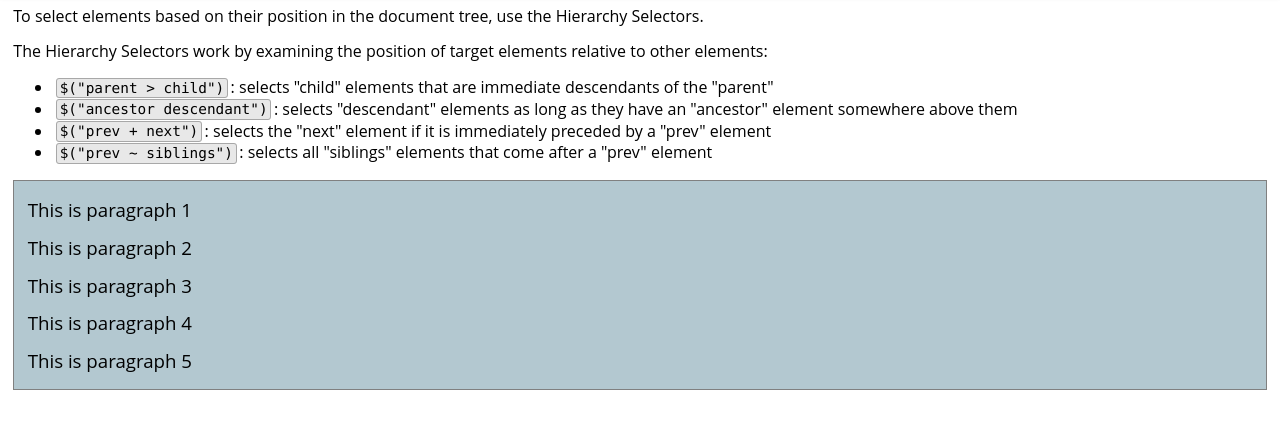
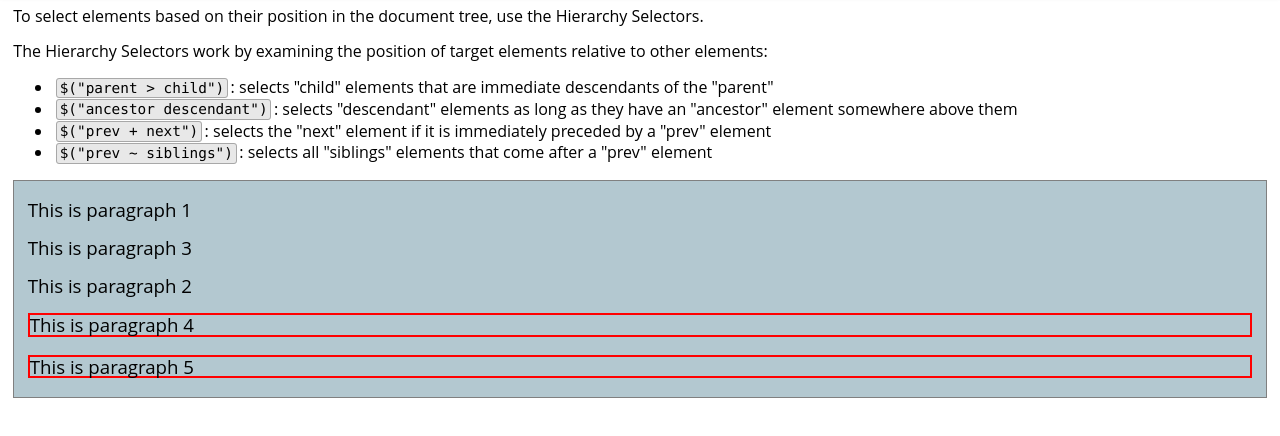
Before and after one commit to Prithvi45/Jquery-Tutorials, a plain HTML site: page Exercise Files/Ch_2/HierCombo_start.html in a window 1280 px wide. Shown: the part 82-518 px from the top of the page. Drawn offline with Linux system fonts and the light colour scheme.

Commit message:
Ch02 Advance selectors and filters

```diff
--- a/Exercise Files/Ch_2/HierCombo_start.html
+++ b/Exercise Files/Ch_2/HierCombo_start.html
@@ -2,11 +2,24 @@
 <html>
 
 <head>
-    <title>Document</title>
+
+<!--advance  and   heirarchy selector-->
+    <title>Document | advance  and   heirarchy selector</title>
     <link rel="stylesheet" href="../style.css" />
     <script type="text/javascript" src="../jquery-3.0.0.js"></script>
     <script type="text/javascript">
         $("document").ready(function() {
+//            all p which are immidiate child of div (next to div)
+//            $("div > p").css("border","2px solid red");
+
+//            all p in div
+//            $("div p").css("border","2px solid red");
+
+// div very next to <ul></ul>, if there is something between ul and div, this won't works  ex, <ul>/<ul> <p>i am in between </p><div></div>
+//              $("ul + div").css("border","2px solid red");
+
+//            all p next to id para1
+            $("#para1 ~ p ").css("border","2px solid red");
         });
     </script>
 </head>
@@ -26,8 +39,11 @@
         </ul>
         <div id="example">
             <p class="a">This is paragraph 1</p>
+            <section>
+<!--                below p is not the immidiate child of div-->
+            <p class="b">This is paragraph 3</p>
+            </section>
             <p id="para1">This is paragraph 2</p>
-            <p class="b">This is paragraph 3</p>
             <p id="para4" lang="en-us">This is paragraph 4</p>
             <p id="para5" lang="en-gb">This is paragraph 5</p>
         </div>
```
Also changed, not shown: Exercise Files/Ch_2/AttrFilters_start.html (+18 -0 lines), Exercise Files/Ch_2/ChildVisCont_start.html (+20 -0 lines).
